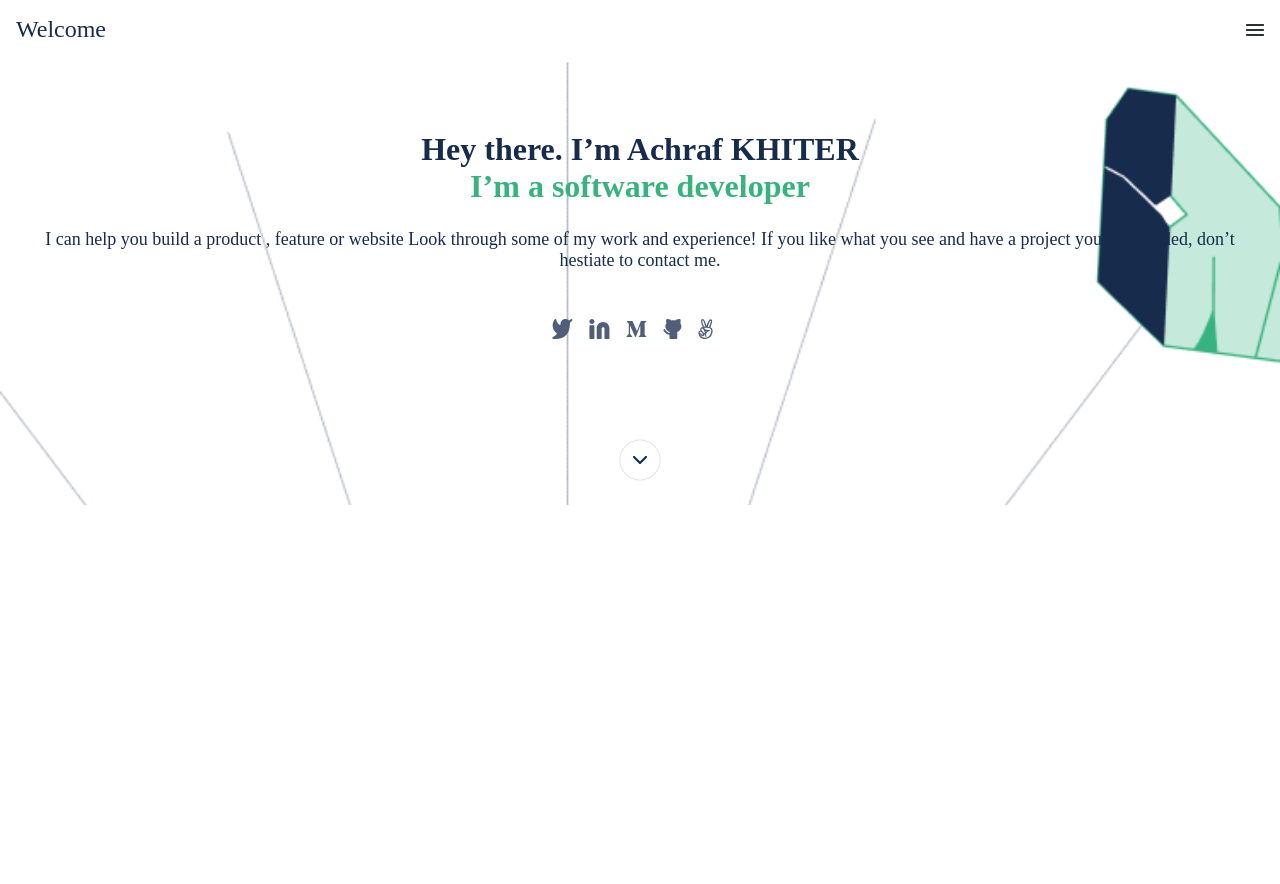
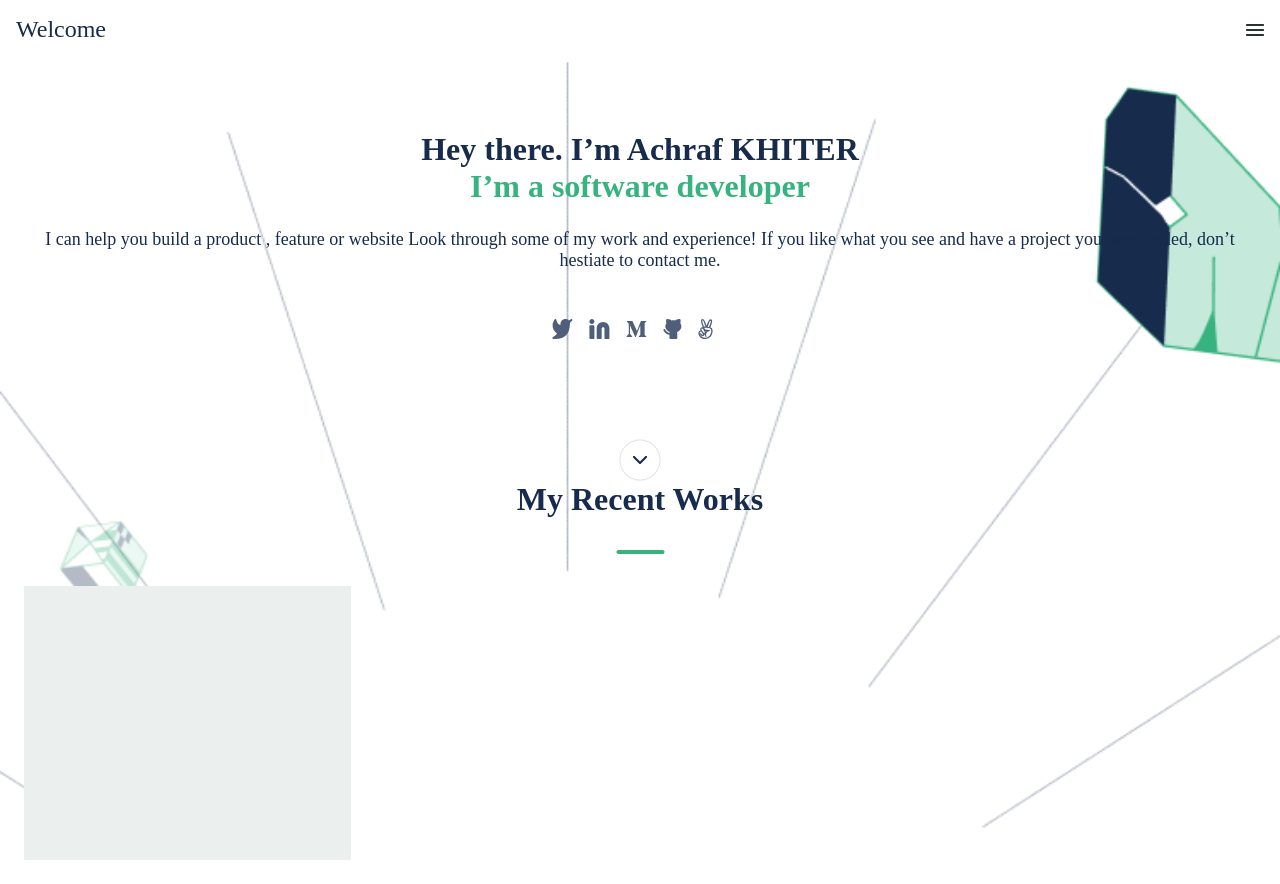
Before and after one commit to khitermedachraf/portfolio2.0, a website: page index.html in a window 1280 px wide. Before the commit the page ends 800 px from the top, so only its background shows below. Drawn offline with Linux system fonts and the light colour scheme.

Commit message:
Add then design title,  indicator, placeholder

```diff
--- a/index.html
+++ b/index.html
@@ -14,7 +14,7 @@
       <img src="img/Icons/Union.png" alt="menu button" />
     </header>
     <main>
-      <section class="headline-section flex-column">
+      <section id="headline" class="headline-section flex-column">
         <div class="primary">
           <h1 class="dark-blue">
             Hey there. I’m Achraf KHITER
@@ -54,7 +54,15 @@
           class="disabled-btn"
         />
       </section>
+      <section id="my-works">
+        <h2 class="dark-blue">My Recent Works</h2>
+				<img src="img/Indicator.png" alt="Indicator" class="center">
+        <div id="card" class="grid-column">
+          <div class="project-placeholder">
 
+					</div>
+        </div>
+      </section>
     </main>
   </body>
 </html>
--- a/style.css
+++ b/style.css
@@ -69,9 +69,27 @@ li {
   font-size: x-large;
 }
 
-h1 {
+h1,
+h2 {
   font-size: xx-large;
 }
 p {
   font-size: large;
 }
+
+/* Add styles to the works section grid-layouts + flexbox  */
+
+#my-works h2:first-child {
+  text-align: center;
+}
+
+.project-placeholder {
+  height: 274px;
+  width: 327px;
+  background: #ebf0ee;
+}
+
+.center {
+  display: block;
+  margin:2em auto;
+}
```
Also changed, not shown: img/Indicator.png (added).
